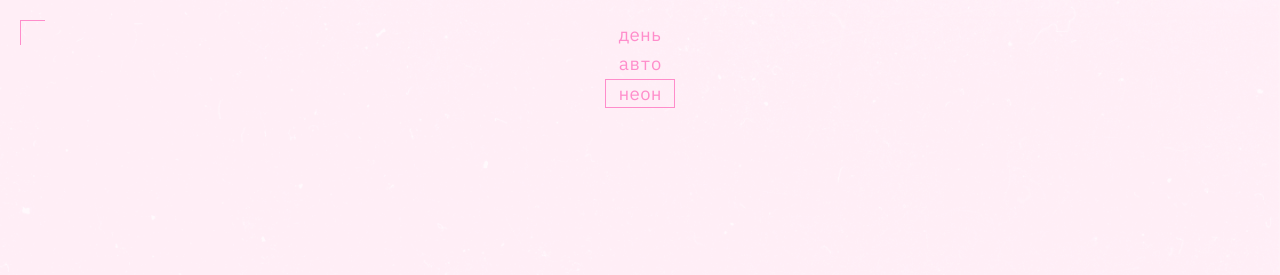
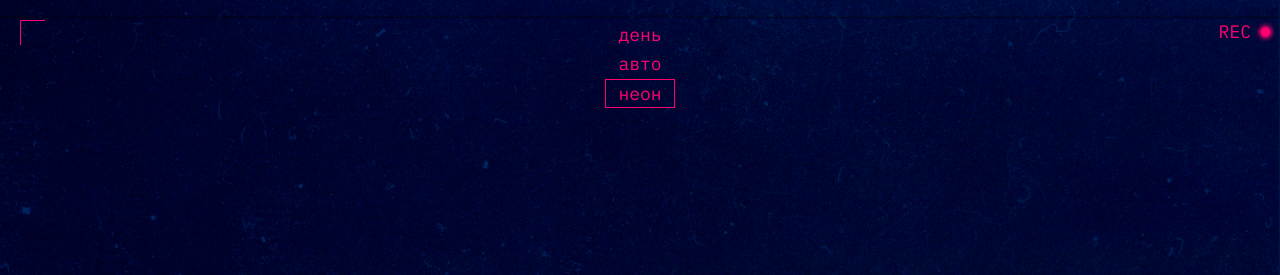
Before and after one commit to Da1zy22810/slozhno-sosredotochitsya-ad, a plain HTML site: page index.html in a window 1280 px wide. Both pictures are taken after a click on the button "неон". Shown: the top 275 px of the page. Drawn offline with Linux system fonts and the light colour scheme.

Commit message:
Update dark.css

```diff
--- a/styles/dark.css
+++ b/styles/dark.css
@@ -1,30 +1,18 @@
-.theme-light {
-  --accent-color: #ff8dcb;
-  --text-color: #353430;
-  --text-color-on-accent: #353430;
-  --background-color: #fff1f7;
-  --title-color: #ffc2e6;
-  --shadow-color: #ff8dcb;
-  --button-hover-color: rgba(50, 49, 45, 0.4);
-  --background-image: url('../images/cover-image-light.png');
+.theme-dark .header__decorative-element {
+  display: block;
+}
+
+:root.theme-dark {
+  --accent-color: #ff0070;
+  --text-color: #f1b2ce;
+  --text-color-on-accent: #000028;
+  --background-color: #000028;
+  --title-color: #db00ff;
+  --shadow-color: #ff0070;
+  --button-hover-color: rgba(255, 0, 112, 0.4);
   --main-font: 'IBM Plex mono', monospace;
   --font-size: 18px;
+  --background-image: url('../images/cover-image-dark.png');
+  --container-padding: 20px;
+  --section-gap: 50px;
 }
-
-.theme-light .header__decorative-element {
-  display: none;
-}
-@media (prefers-color-scheme: light) {
-  :root {
-    --accent-color: #ff8dcb;
-    --text-color: #353430;
-    --text-color-on-accent: #353430;
-    --background-color: #fff1f7;
-    --title-color: #ffc2e6;
-    --shadow-color: #ff8dcb;
-    --button-hover-color: rgba(50, 49, 45, 0.4);
-    --background-image: url('../images/cover-image-light.png');
-    --main-font: 'IBM Plex mono', monospace;
-    --font-size: 18px;
-  }
-}
```
